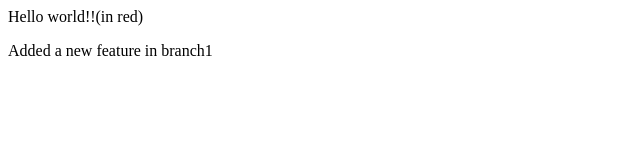
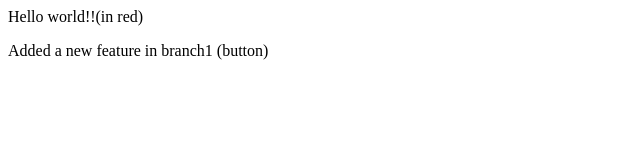
Before and after one commit to CodeCraftsmanRaj/Repo2, a plain HTML site: page index.html in a window 1280 px wide. Shown: the full height of the page, 0-640 px from the left. Drawn offline with Linux system fonts and the light colour scheme.

Commit message:
add buttn

```diff
--- a/index.html
+++ b/index.html
@@ -1,2 +1,2 @@
 <p>Hello world!!(in red)</p>
-<p>Added a new feature in branch1</p>
+<p>Added a new feature in branch1 (button)</p>
```
